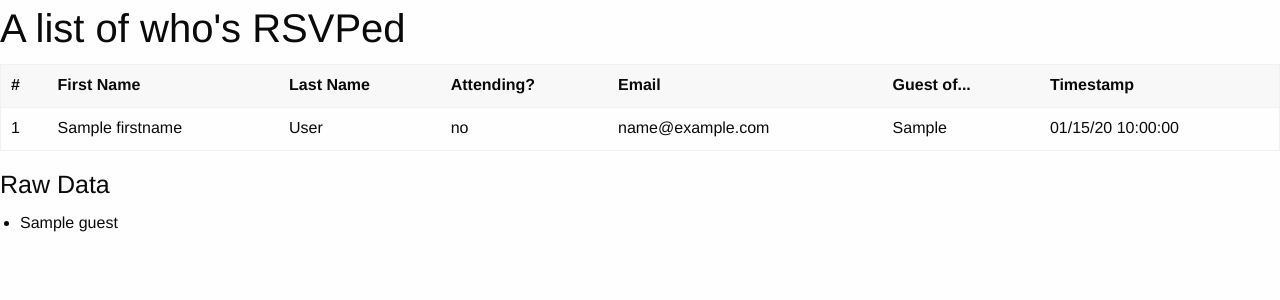
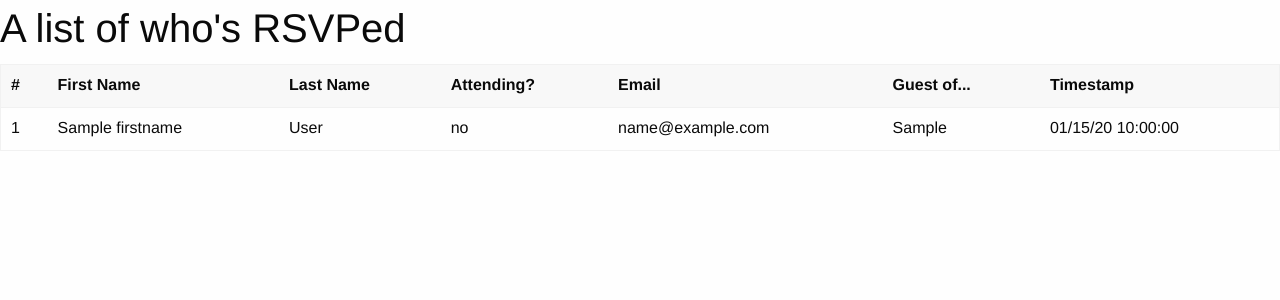
Before and after one commit to didymu5/atweddingrsvp, a Flask app: page /rsvp/ in a window 1280 px wide. Shown: the top 300 px of the page. Run offline with Flask 2, Linux system fonts and the light colour scheme; a database or web service that is not in the repository returns one stand-in record (values such as "Sample title"); some libraries are stand-ins or nearby versions.

Commit message:
add title casing, and removed the raw data

```diff
--- a/app.py
+++ b/app.py
@@ -80,9 +80,9 @@ def rsvp():
         # catches just the first host
         if request.args.get('email_of_host'):
             aperson = {'email':request.args.get('email_of_host'), 'guestOf':''}
-            aperson['firstname'] = request.args.get('firstname')
+            aperson['firstname'] = request.args.get('firstname').title().strip()
             aperson['timeStamp'] = datetime.now()
-            aperson['lastname'] = request.args.get('lastname')
+            aperson['lastname'] = request.args.get('lastname').title().strip()
             aperson['isAttending'] = request.args.get('is_attending')
             print '\n'
             print aperson
--- a/templates/rsvp.html
+++ b/templates/rsvp.html
@@ -42,18 +42,6 @@
 </table>
 </div>
 </div>
-<div class="row">
-<div class="large-12 columns">
-<h4>Raw Data</h4>
-  <ul>
-{% for guest in guestList %}
-  <li> {{guest}} </li>
-{% endfor %}
-</ul>
-</div></div>
-
-
-
 
 </table>
 </body>
```
